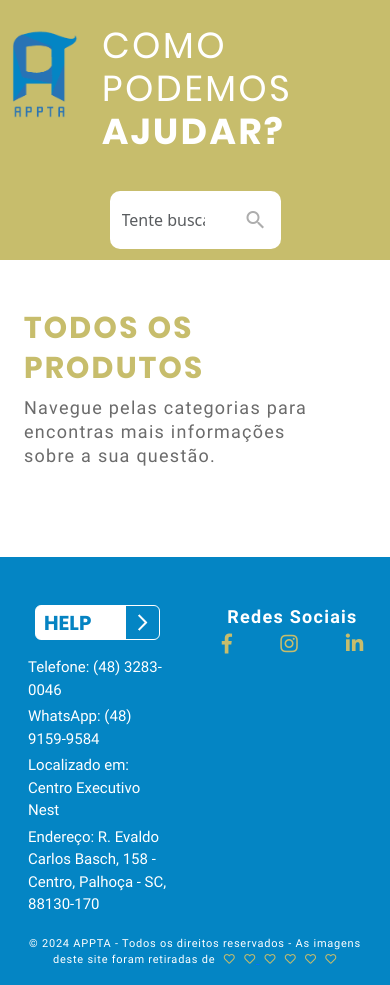
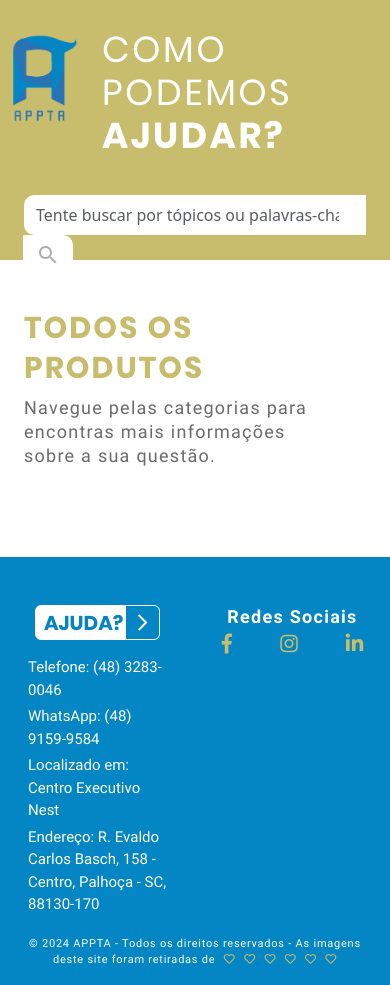
Before and after one commit to William010101/FAQ-APPTA-sistemas, a PHP site: page / in a window 390 px wide. Run offline with PHP 8.4, Linux system fonts and the light colour scheme; data that the repository does not hold is empty; some libraries are stand-ins or nearby versions.

Commit message:
responsividade do input de pesquisa

```diff
--- a/css/style.css
+++ b/css/style.css
@@ -55,7 +55,11 @@
 
 .inputSearch {
     margin-top: 37px;
-    width: 100%;
+
+}
+
+.inputSearch:focus{
+    outline: none;
 }
 
 .gridProdutos {
@@ -149,7 +153,8 @@
 
 #inputHeader {
     border: none;
-    height: 58px;
+    width: 90%;
+    height: 40px;
     border-top-left-radius: 10px;
     border-bottom-left-radius: 10px;
 }
@@ -165,13 +170,14 @@
 #btnpesquisar,
 #btnpesquisarhome {
     border-radius: 0px 10px 10px 0px;
-    height: 44px;
+    height: 40px;
     background-color: #FFF;
+
     color: #ADADAD;
 }
 
 #btnpesquisarhome {
-    height: 58px;
+    height: 40px;
 }
 
 #btnpesquisar:hover {
@@ -472,7 +478,7 @@
 
 #inputpesquisa {
     height: 44px;
-    background: #FFFFFF;
+    background: #ffffff;
     border: 1px solid #F1F1F2;
     box-sizing: border-box;
     border-radius: 10px 0px 0px 10px;
--- a/include/footer.php
+++ b/include/footer.php
@@ -2,7 +2,7 @@
     <div class="container-fluid">
         <div class="row">
             <div class="container w-50 col-12 col-sm-6 col-xl-6 mx-auto">
-                <a class="hvr-sweep-to-right btn ajudafooter m-0 mt-5 mb-3 mx-auto p-2" href="https://wa.me/554891599584"><p class="m-0">HELP</p>
+                <a class="hvr-sweep-to-right btn ajudafooter m-0 mt-5 mb-3 mx-auto p-2" href="https://wa.me/554891599584"><p class="m-0">AJUDA?</p>
                     <img class=" h-100" src="../img/ico/seta.ico" alt="">
                 </a>
                 <div class="container mx-auto">
--- a/index.php
+++ b/index.php
@@ -14,22 +14,19 @@ include_once 'include/ref.php';
 
 <body>
     <section class="home-header ">
-        <div class="container " id="menupesquisa">
+        <div class="container col-12" id="menupesquisa">
             <div class="botao">
-                <div class="row ">
+                <div class="row mt-1 ">
                     <img class="col-6 mt-4" src="img\appta.png" alt="" style=" width: 90px; height: 100px;">
-                    <h3 class="appta-titulo text-uppercase mt-4 mb-0 col-6"><span class="Poppins">Como podemos</span> <br><span
-                            class="PoppinsBold">ajudar?</span></h3>
-                    <div class="col-6 mx-auto">
+                    <h3 class="appta-titulo text-uppercase mt-4 mb-0 col-6"><span class="Poppins">Como podemos</span> <br><span class="PoppinsBold">ajudar?</span></h3>
+                    <div class=" col-12 mx-auto col-md-10 col-sm-12 col-lg-8 row">
 
-                        <div class="inputSearch">
+                        <div class="inputSearch col-12 ">
                             <form method="POST" action="search">
-                                <div class="input-group mb-3">
-                                    <input type="search" class="form-control" name="pesquisar"
-                                        placeholder="Tente buscar por tópicos ou palavras-chave" id="inputHeader">
+                                <div class="input-group mb-3 col-10">
+                                    <input type="search" class="form-control" name="pesquisar" placeholder="Tente buscar por tópicos ou palavras-chave" id="inputHeader">
                                     <div class="input-group-append">
-                                        <button class="btn " id="btnpesquisarhome" name="btnpesquisar" type="text"><i class="material-icons"
-                                                id="">search</i></button>
+                                        <button class="btn" id="btnpesquisarhome" name="btnpesquisar" type="text"><i class="material-icons" id="">search</i></button>
                                     </div>
                                 </div>
                             </form>
--- a/painel/adicionarpergunta.php
+++ b/painel/adicionarpergunta.php
@@ -85,7 +85,9 @@ $service->PostPergunta();
 
                 <div class="form-group">
 
-                    <h6><label class="mb-0" for="video">Video </label></h6>
+                <h6><label class="mb-0" for="video">Video </label></h6>
+                <h6>Atenção!</h6>
+                <p>Substitua o valor do "width" por "100%", deve ficar como width="100%"</p>
                     <input class="border border w-100 p-2" id="video" name="video" placeholder="Cole aqui o código de incorporação do vídeo"></in>
                 </div>
 
--- a/painel/editarpergunta.php
+++ b/painel/editarpergunta.php
@@ -235,7 +235,7 @@ $service = new PerguntaService();
 
                         <h6><label class="mb-0" for="chave">VIDEO </label></h6>
                         <h6>Atenção!</h6>
-                        <p>Substitua o "width" por class="col-12 col-md-12 mb-3"</p>
+                        <p>Substitua o valor do "width" por "100%", deve ficar como width="100%"</p>
 
                         <textarea class="border border w-100 p-2" id="video" name="video" rows="5" cols="33"><?php echo $perg->video; ?></textarea>
                     </div>
--- a/painel/editarproduto.php
+++ b/painel/editarproduto.php
@@ -6,7 +6,7 @@ include_once 'services/ProdutoService.php';
 include_once '../php_action/ClasseConnection.php';
 $produto = new Produto();
 $service = new ProdutoService();
-$service->SetProduto();
+
 ?>
 
 <link href="css/style.css" rel="stylesheet" media="screen">
@@ -58,6 +58,7 @@ $service->SetProduto();
                     </div>
                 <?php endforeach; ?>
             </form>
+            <h1><?php $service->SetProduto();?></h1>
         </div>
     </div>
 
--- a/php_action/ClasseProduto.php
+++ b/php_action/ClasseProduto.php
@@ -51,7 +51,7 @@ class Produto
                 $stmt->bindValue(':imagem', $produto->imagem, PDO::PARAM_LOB);
                 $stmt->bindParam(':visivel', $produto->visivel, PDO::PARAM_BOOL);
                 $stmt->execute();
-                return "Produto alterado com sucesso!";
+                echo "Produto alterado com sucesso!";
         } catch (PDOException $e) {
             echo "Erro ao alterar produto: " . $e->getMessage();
         }
@@ -68,9 +68,9 @@ class Produto
                 $stmt->bindValue(':imagem', $produto->imagem, PDO::PARAM_LOB);
                 $stmt->bindParam(':visivel', $produto->visivel, PDO::PARAM_BOOL);
                 $stmt->execute();
-                return "Produto inserido com sucesso!";
+                echo "Produto inserido com sucesso!";
         } catch (PDOException $e) {
-            return "Erro ao inserir o produto: " . $e->getMessage();
+            echo "Erro ao inserir o produto: " . $e->getMessage();
         }
     }
 
--- a/resposta.php
+++ b/resposta.php
@@ -105,7 +105,7 @@ $respostaimagem = new Respostaimagem();
                         <?php endif; ?>
                         <?php if ($perg->video != "") : ?>
 
-                            <div class="col-12 "">
+                            <div class="col-12 col-md-8 col-sm-10 mx-auto "">
                                 <div class=" card video mt-5 mx-auto col-md-12 col-sm-12 col-12">
                                 <div class="card-header video mx-auto col-sm-12 col-12" id="headvideo">
                                     <p class="blockquote video">ASSISTA AO VIDEO</p>
```
Also changed, not shown: painel/services/ProdutoService.php (line endings or trailing spaces).
